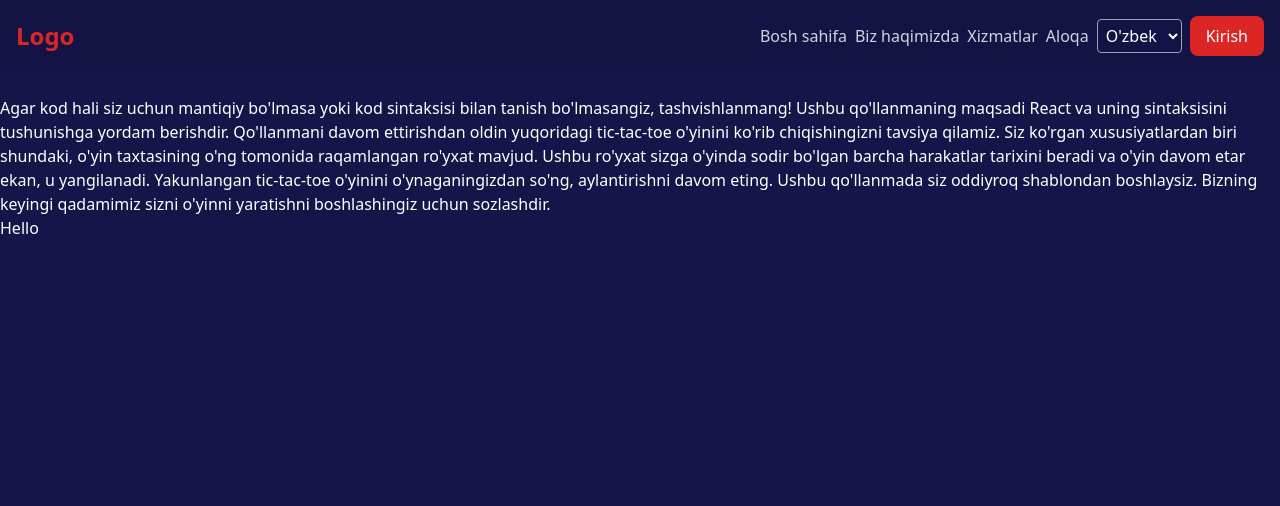
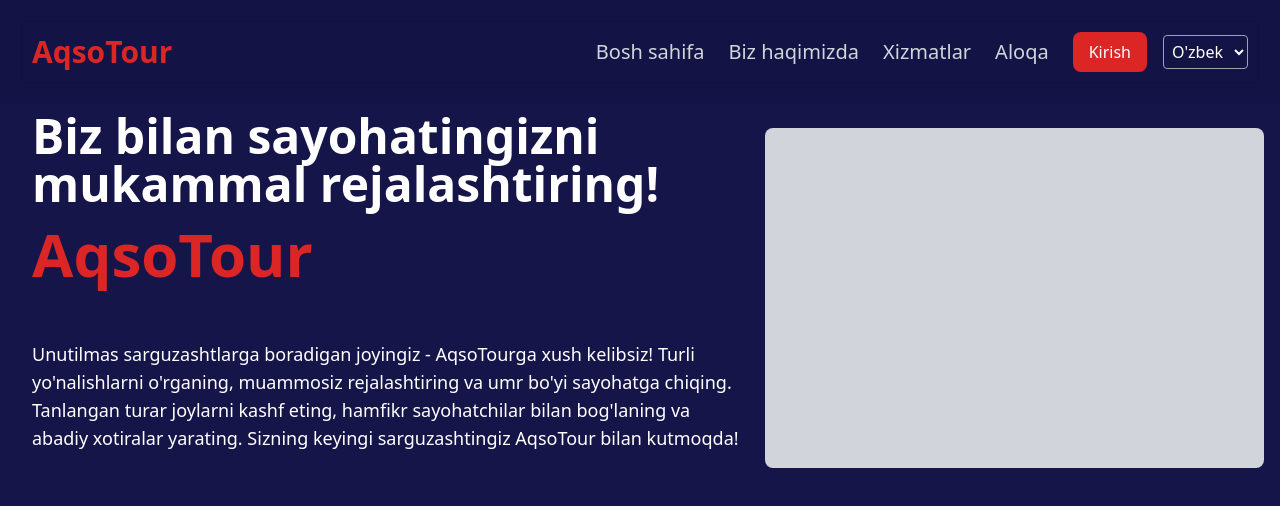
Before and after one commit to Jahonsher/Start-Up, a React (Vite) app: page / in a window 1280 px wide. Shown: the top 506 px of the page. Built offline with nearby package versions, Linux system fonts and the light colour scheme.

Commit message:
landing page finshed

```diff
--- a/src/App.jsx
+++ b/src/App.jsx
@@ -1,27 +1,10 @@
 import React, { useState } from 'react';
+import { createRoot } from 'react-dom/client';
+import content from './content.json';
 
 const App = () => {
   const [language, setLanguage] = useState('uz');
   const [isMenuOpen, setIsMenuOpen] = useState(false);
-
-  const content = {
-    uz: {
-      home: "Bosh sahifa",
-      about: "Biz haqimizda",
-      services: "Xizmatlar",
-      contact: "Aloqa",
-      login: "Kirish",
-      info: "Agar kod hali siz uchun mantiqiy bo'lmasa yoki kod sintaksisi bilan tanish bo'lmasangiz, tashvishlanmang! Ushbu qo'llanmaning maqsadi React va uning sintaksisini tushunishga yordam berishdir. Qo'llanmani davom ettirishdan oldin yuqoridagi tic-tac-toe o'yinini ko'rib chiqishingizni tavsiya qilamiz. Siz ko'rgan xususiyatlardan biri shundaki, o'yin taxtasining o'ng tomonida raqamlangan ro'yxat mavjud. Ushbu ro'yxat sizga o'yinda sodir bo'lgan barcha harakatlar tarixini beradi va o'yin davom etar ekan, u yangilanadi. Yakunlangan tic-tac-toe o'yinini o'ynaganingizdan so'ng, aylantirishni davom eting. Ushbu qo'llanmada siz oddiyroq shablondan boshlaysiz. Bizning keyingi qadamimiz sizni o'yinni yaratishni boshlashingiz uchun sozlashdir."
-    },
-    en: {
-      home: "Home",
-      about: "About",
-      services: "Services",
-      contact: "Contact",
-      login: "Login",
-      info: "If the code doesn’t make sense to you yet, or if you are unfamiliar with the code’s syntax, don’t worry! The goal of this tutorial is to help you understand React and its syntax. We recommend that you check out the tic-tac-toe game above before continuing with the tutorial. One of the features that you’ll notice is that there is a numbered list to the right of the game’s board. This list gives you a history of all of the moves that have occurred in the game, and it is updated as the game progresses. Once you’ve played around with the finished tic-tac-toe game, keep scrolling. You’ll start with a simpler template in this tutorial. Our next step is to set you up so that you can start building the game."
-    },
-  };
 
   const toggleMenu = () => {
     setIsMenuOpen(!isMenuOpen);
@@ -29,23 +12,15 @@
 
   return (
     <div className="min-h-screen bg-[rgb(21,21,73)]">
-      <nav className="bg-black bg-opacity-5 backdrop-blur-md fixed w-full top-0 z-10 p-4 text-white">
+      <nav className="bg-black bg-opacity-5 backdrop-blur-md fixed w-full top-0 z-10 p-8 text-white">
         <div className="container mx-auto flex justify-between items-center">
-          <h1 className="text-2xl font-bold text-red-600">Logo</h1>
+          <h1 className="text-3xl font-bold text-red-600">AqsoTour</h1>
           <div className="flex items-center space-x-4">
-            <div className="flex items-center space-x-2">
-              <a href="#" className="text-gray-300 hover:text-white hidden md:block">{content[language].home}</a>
-              <a href="#" className="text-gray-300 hover:text-white hidden md:block">{content[language].about}</a>
-              <a href="#" className="text-gray-300 hover:text-white hidden md:block">{content[language].services}</a>
-              <a href="#" className="text-gray-300 hover:text-white hidden md:block">{content[language].contact}</a>
-              <select
-                className="bg-transparent text-white border border-gray-400 rounded p-1 focus:outline-none"
-                value={language}
-                onChange={(e) => setLanguage(e.target.value)}
-              >
-                <option value="uz" className="text-black">O'zbek</option>
-                <option value="en" className="text-black">English</option>
-              </select>
+            <div className="flex items-center space-x-6">
+              <a href="#" className="text-gray-300 text-xl hover:text-white hidden md:block">{content[language].home}</a>
+              <a href="#" className="text-gray-300 text-xl hover:text-white hidden md:block">{content[language].about}</a>
+              <a href="#" className="text-gray-300 text-xl hover:text-white hidden md:block">{content[language].services}</a>
+              <a href="#" className="text-gray-300 text-xl hover:text-white hidden md:block">{content[language].contact}</a>
               <a
                 href="#"
                 className="bg-red-600 text-white px-4 py-2 rounded-lg hover:bg-red-700 transition"
@@ -72,11 +47,19 @@
                 />
               </svg>
             </button>
+            <select
+                className="bg-transparent text-white border border-gray-400 rounded p-1 focus:outline-none"
+                value={language}
+                onChange={(e) => setLanguage(e.target.value)}
+              >
+                <option value="uz" className="text-black">O'zbek</option>
+                <option value="en" className="text-black">English</option>
+              </select>
           </div>
         </div>
         {isMenuOpen && (
           <div className="md:hidden fixed top-0 right-0 h-screen w-64 bg-black bg-opacity-60 backdrop-blur-md p-4 transform transition-transform ease-in-out duration-300"
-               style={{ transform: isMenuOpen ? 'translateX(0)' : 'translateX(100%)' }}>
+            style={{ transform: isMenuOpen ? 'translateX(0)' : 'translateX(100%)' }}>
             <button
               className="text-white focus:outline-none absolute top-4 right-4"
               onClick={toggleMenu}
@@ -101,17 +84,31 @@
               <a href="#" className="text-gray-300 hover:text-white">{content[language].about}</a>
               <a href="#" className="text-gray-300 hover:text-white">{content[language].services}</a>
               <a href="#" className="text-gray-300 hover:text-white">{content[language].contact}</a>
+              <select
+                className="bg-transparent text-white border border-gray-400 rounded p-1 focus:outline-none"
+                value={language}
+                onChange={(e) => setLanguage(e.target.value)}
+              >
+                <option value="uz" className="text-black">O'zbek</option>
+                <option value="en" className="text-black">English</option>
+              </select>
             </div>
           </div>
         )}
       </nav>
-      <div className="pt-20 p-4">
+      <div className="p-4">
+        <div className="flex flex-col pt-20 md:flex-row">
+          <div className="w-full md:w-3/5 p-4">
+            <h1 className="text-5xl font-bold text-white">{content[language].info}</h1>
+            <h1 className="text-6xl pt-4 font-bold text-red-600">AqsoTour</h1>
+            <p className="text-white text-lg mt-14">
+              {content[language].welcome}
+            </p>
+          </div>
+          <div className="w-full md:w-2/5 p-4 bg-gray-300 rounded-lg mt-8 ">
+          </div>
+        </div>
       </div>
-        <p className="text-white">
-          {content[language].info}
-          <h1>Hello</h1>
-        </p>
-
     </div>
   );
 };
--- /dev/null
+++ b/src/content.json
@@ -0,0 +1,20 @@
+{
+  "uz": {
+    "home": "Bosh sahifa",
+    "about": "Biz haqimizda",
+    "services": "Xizmatlar",
+    "contact": "Aloqa",
+    "login": "Kirish",
+    "info": "Biz bilan sayohatingizni mukammal rejalashtiring!",
+    "welcome": "Unutilmas sarguzashtlarga boradigan joyingiz - AqsoTourga xush kelibsiz! Turli yo'nalishlarni o'rganing, muammosiz rejalashtiring va umr bo'yi sayohatga chiqing. Tanlangan turar joylarni kashf eting, hamfikr sayohatchilar bilan bog'laning va abadiy xotiralar yarating. Sizning keyingi sarguzashtingiz AqsoTour bilan kutmoqda!"
+  },
+  "en": {
+    "home": "Home",
+    "about": "About",
+    "services": "Services",
+    "contact": "Contact",
+    "login": "Login",
+    "info": "Plan Your Perfect Trip with",
+    "welcome": "Welcome to AqsoTour, your go-to destination for unforgettable adventures! Explore diverse destinations, plan seamlessly, and embark on a journey of a lifetime. Discover handpicked accommodations, connect with like-minded travelers, and create lasting memories. Your next adventure awaits with AqsoTour!"
+  }
+}
```
Also changed, not shown: 1 other file (tests, documents, lock files or other folders).
